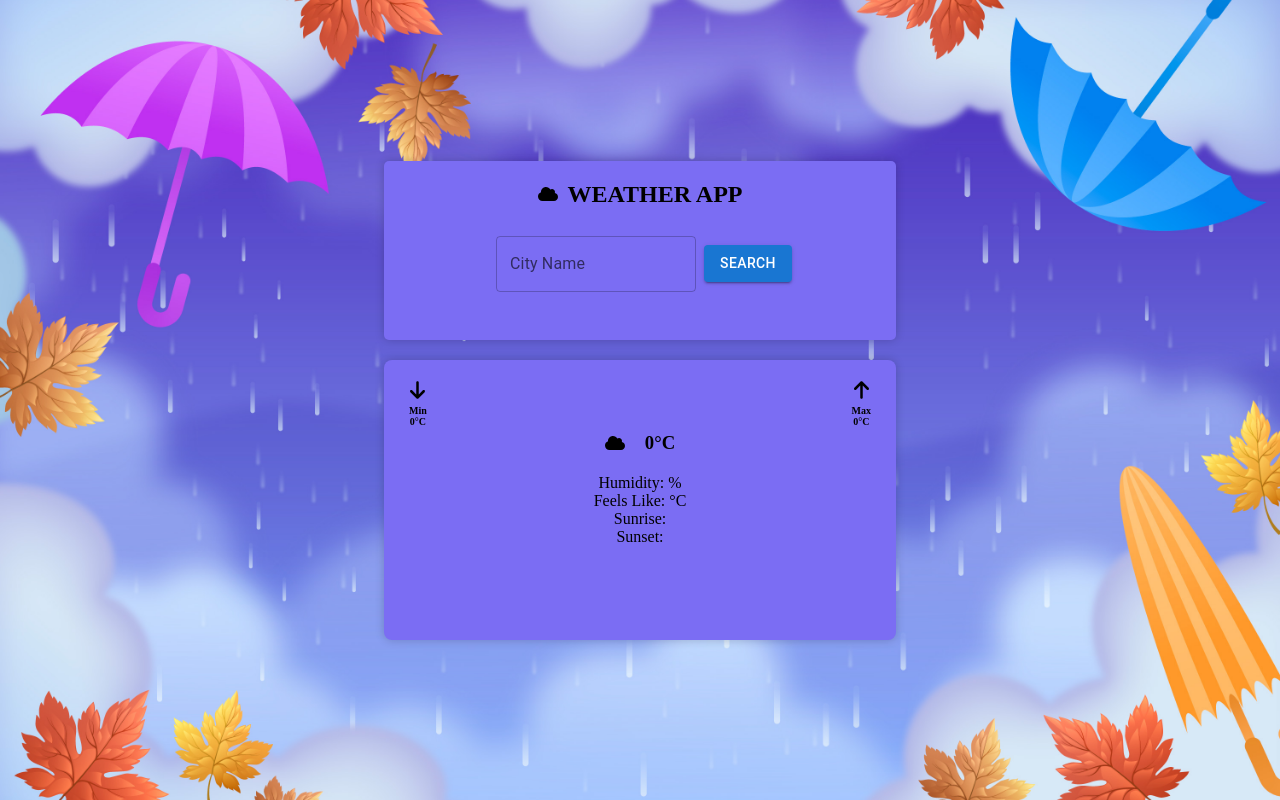
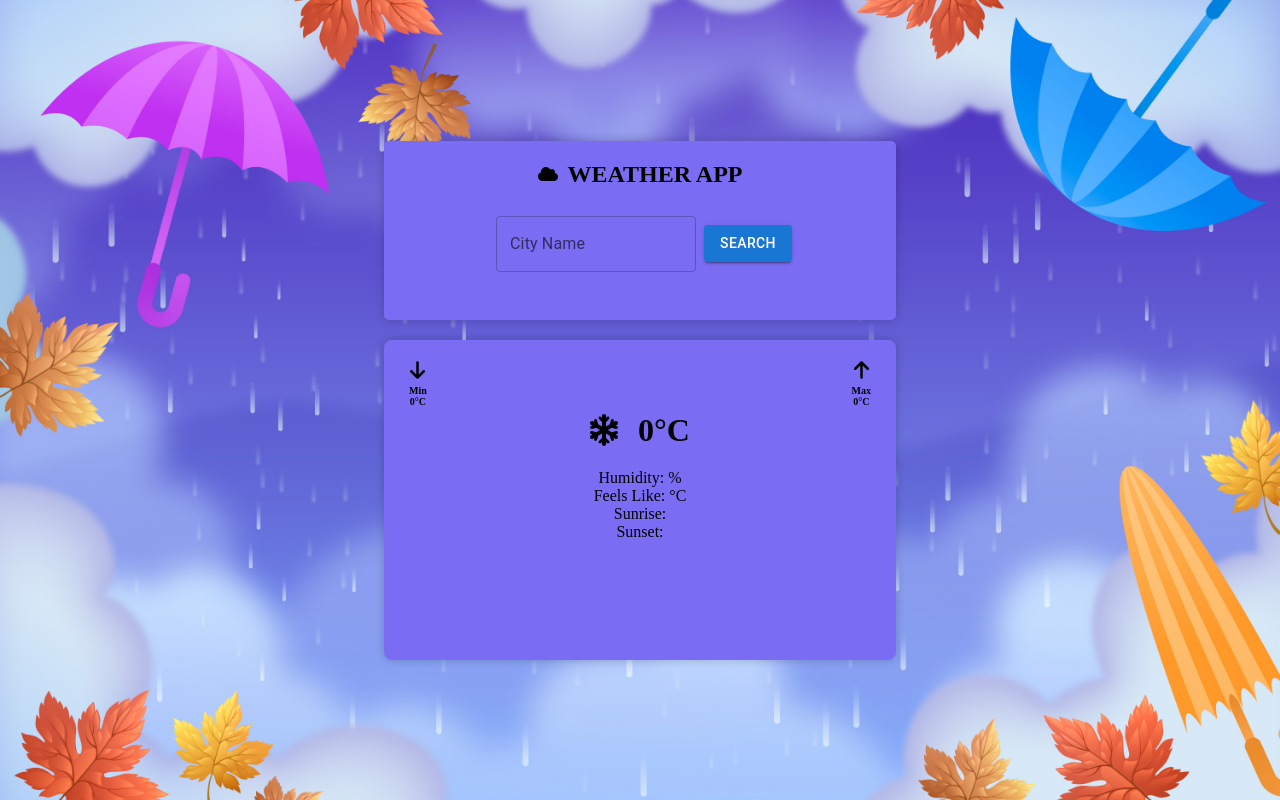
Before and after one commit to manthan-ks-66/air_Quality_Project, a React (Vite) app: page / in a window 1280 px wide. Built offline with nearby package versions, Linux system fonts and the light colour scheme.

Commit message:
small changes in weather icons

```diff
--- a/src/InfoBox.css
+++ b/src/InfoBox.css
@@ -1,6 +1,6 @@
 .infoBox {
     box-shadow: 0 0 10px rgba(0, 0, 0, 0.2);
-    height: 35vh;
+    height: 40vh;
     background-color: #7b6df3 !important;
     padding: 20px;
     border-radius: 8px;
--- a/src/InfoBox.jsx
+++ b/src/InfoBox.jsx
@@ -7,7 +7,8 @@ import CircularProgress from '@mui/material/CircularProgress';
 import Box from '@mui/material/Box';
 import { faArrowDown } from '@fortawesome/free-solid-svg-icons';
 import { faArrowUp } from '@fortawesome/free-solid-svg-icons';
-import { faCloudRain } from '@fortawesome/free-solid-svg-icons';
+import { faCloudSun } from '@fortawesome/free-solid-svg-icons';
+import { faSnowflake } from '@fortawesome/free-solid-svg-icons';
 
 export default function InfoBox( { weatherInfo } ) {
     let [loading , setLoading] = useState(false);
@@ -57,16 +58,16 @@ export default function InfoBox( { weatherInfo } ) {
                     </div>
                 </div>
                 <div className='weatherIcon'>
-                {weatherInfo.humidity > 90 && (
-                    <FontAwesomeIcon size='md' icon={faCloudRain} />
+                {weatherInfo.temp > 15 && (
+                    <FontAwesomeIcon size='2x' icon={faCloud} />
                 )}
-                {weatherInfo.humidity < 90 && (
-                    <FontAwesomeIcon size='md' icon={faCloud} />
+                {weatherInfo.temp > 30 && weatherInfo.humidity < 50 && (
+                    <FontAwesomeIcon size='2x' icon={faCloudSun} />
                 )}
-                {weatherInfo.humidity === 0 && (
-                    <FontAwesomeIcon size='md' icon={faCloud} />
+                {weatherInfo.temp < 15 && (
+                    <FontAwesomeIcon size='2x' icon={faSnowflake} />
                 )}
-                <h3>{Math.floor(weatherInfo.temp)}&deg;C</h3>
+                <h1>{Math.floor(weatherInfo.temp)}&deg;C</h1>
                 </div>
                 <div className="weatherInfoBox">
                     <p>{capitalizeFirstLetter(weatherInfo.description)}</p>
```
